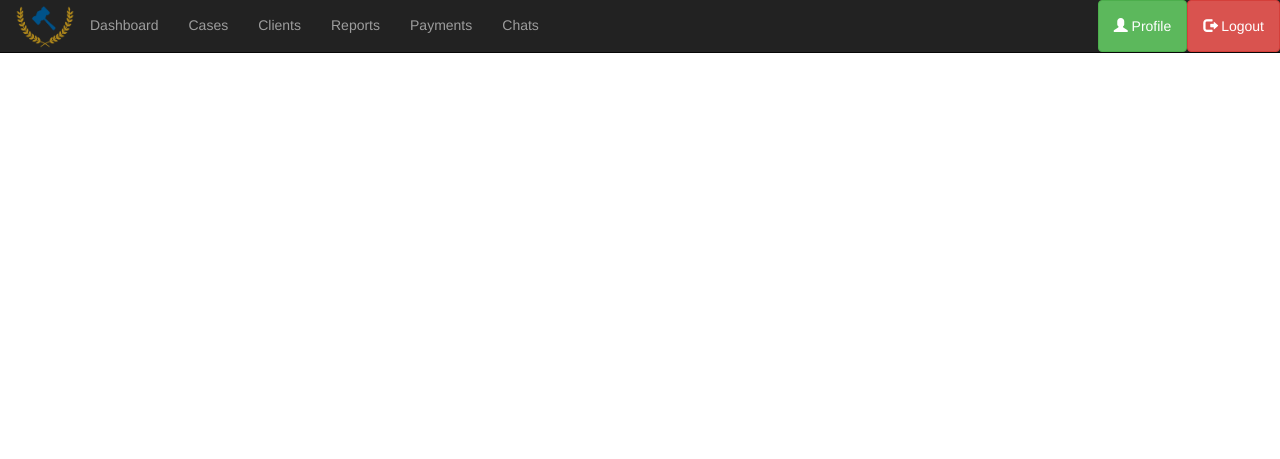
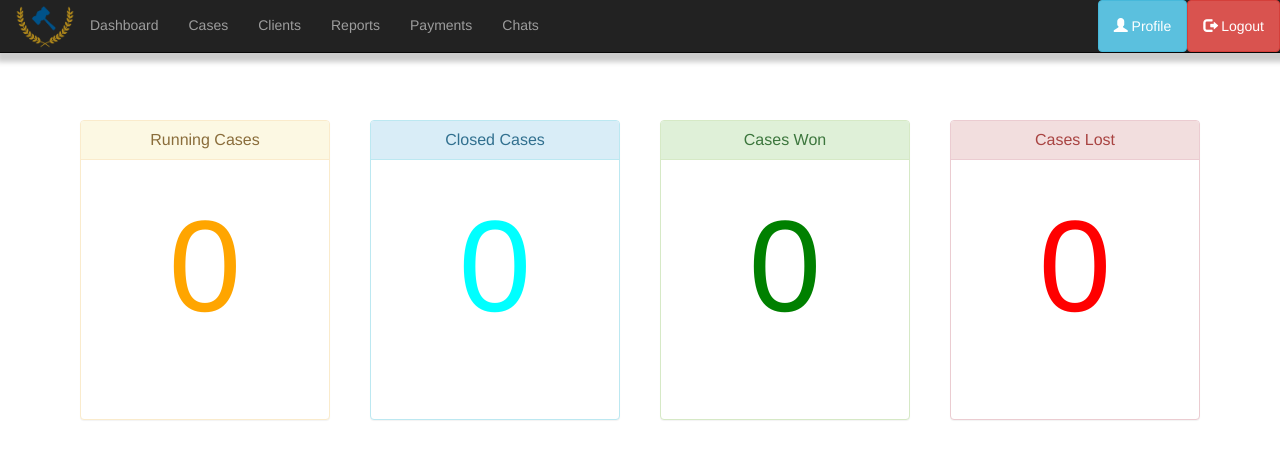
Before and after one commit to fffffatah/Justice_for_Managing_Cases_FInal, a PHP site: page /views/lawyer_dashboard.php in a window 1280 px wide. Shown: the top 459 px of the page. Run offline with PHP 8.4, Linux system fonts and the light colour scheme.

Commit message:
Fix lawyer design issues

```diff
--- a/styles/lawyer_styles.css
+++ b/styles/lawyer_styles.css
@@ -1,7 +1,12 @@
+.dropshadow-padding{
+  -webkit-box-shadow:3px 3px 5px 6px #ccc;
+  -moz-box-shadow:3px 3px 5px 6px #ccc;
+  box-shadow:3px 3px 5px 6px #ccc;
+  padding: 20px;
+}
+
 .dropshadow{
   -webkit-box-shadow:3px 3px 5px 6px #ccc;
   -moz-box-shadow:3px 3px 5px 6px #ccc;
   box-shadow:3px 3px 5px 6px #ccc;
-  padding: 20px;
-  font-family: consolas;
 }
--- a/views/lawyer_dashboard.php
+++ b/views/lawyer_dashboard.php
@@ -2,7 +2,46 @@
     include 'lawyer_header.php';
     require_once '../controllers/lawyer_controller.php';
 ?>
-
+<div style="padding-top:100px;">
+<center>
+    <table>
+        <tr>
+            <td align="center" style="padding:20px;">
+            <div class="panel panel-warning" style="height:300px;width:250px">
+                <div class="panel-heading">Running Cases</div>
+                    <div class="panel-body">
+                        <h1 align="center" style="color:orange; font-size:130px;">0</h1>
+                    </div>
+                </div>
+            </td>
+            <td align="center" style="padding:20px;">
+            <div class="panel panel-info" style="height:300px;width:250px">
+                <div class="panel-heading">Closed Cases</div>
+                    <div class="panel-body">
+                        <h1 align="center" style="color:cyan; font-size:130px;">0</h1>
+                    </div>
+                </div>
+            </td>
+            <td align="center" style="padding:20px;">
+            <div class="panel panel-success" style="height:300px;width:250px">
+                <div class="panel-heading">Cases Won</div>
+                    <div class="panel-body">
+                        <h1 align="center" style="color:green; font-size:130px;">0</h1>
+                    </div>
+                </div>
+            </td>
+            <td align="center" style="padding:20px;">
+            <div class="panel panel-danger" style="height:300px;width:250px">
+                <div class="panel-heading">Cases Lost</div>
+                    <div class="panel-body">
+                        <h1 align="center" style="color:red; font-size:130px;">0</h1>
+                    </div>
+                </div>
+            </td>
+        </tr>
+    </table>
+</center>
+</div>
 <?php
     include 'lawyer_footer.php';
 ?>
--- a/views/lawyer_header.php
+++ b/views/lawyer_header.php
@@ -3,9 +3,10 @@
         <title>Justice - Laywer</title>
         <link rel="stylesheet" href="https://maxcdn.bootstrapcdn.com/bootstrap/3.3.7/css/bootstrap.min.css" integrity="sha384-BVYiiSIFeK1dGmJRAkycuHAHRg32OmUcww7on3RYdg4Va+PmSTsz/K68vbdEjh4u" crossorigin="anonymous">
         <link rel="icon" href="../assets/favicon_all_logo.png">
+        <link rel="stylesheet" type="text/css" href="../styles/lawyer_styles.css">
     </head>
     <body>
-        <nav class="navbar navbar-inverse navbar-fixed-top">
+        <nav class="navbar navbar-inverse navbar-fixed-top dropshadow">
             <div class="container-fluid">
                 <div class="navbar-header">
                     <img src="../assets/lawyer_dashboard_top_left_logo.png" height="50px" width="60px">
@@ -19,7 +20,7 @@
                     <li><a href="lawyer_chats.php">Chats</a></li>
                 </ul>
                 <ul class="nav navbar-nav navbar-right">
-                    <li><a class="btn btn-success" href="lawyer_profile.php" style="color:white;"><span class="glyphicon glyphicon-user"></span> Profile</a></li>
+                    <li><a class="btn btn-info" href="lawyer_profile.php" style="color:white;"><span class="glyphicon glyphicon-user"></span> Profile</a></li>
 				    <li><a class="btn btn-danger" href="landing.php" style="color:white;"><span class="glyphicon glyphicon-log-out"></span> Logout</a></li>
 			    </ul>
             </div>
```
Also changed, not shown: views/landing.php (+4 -4 lines), views/lawyer_registration.php (+8 -4 lines).
